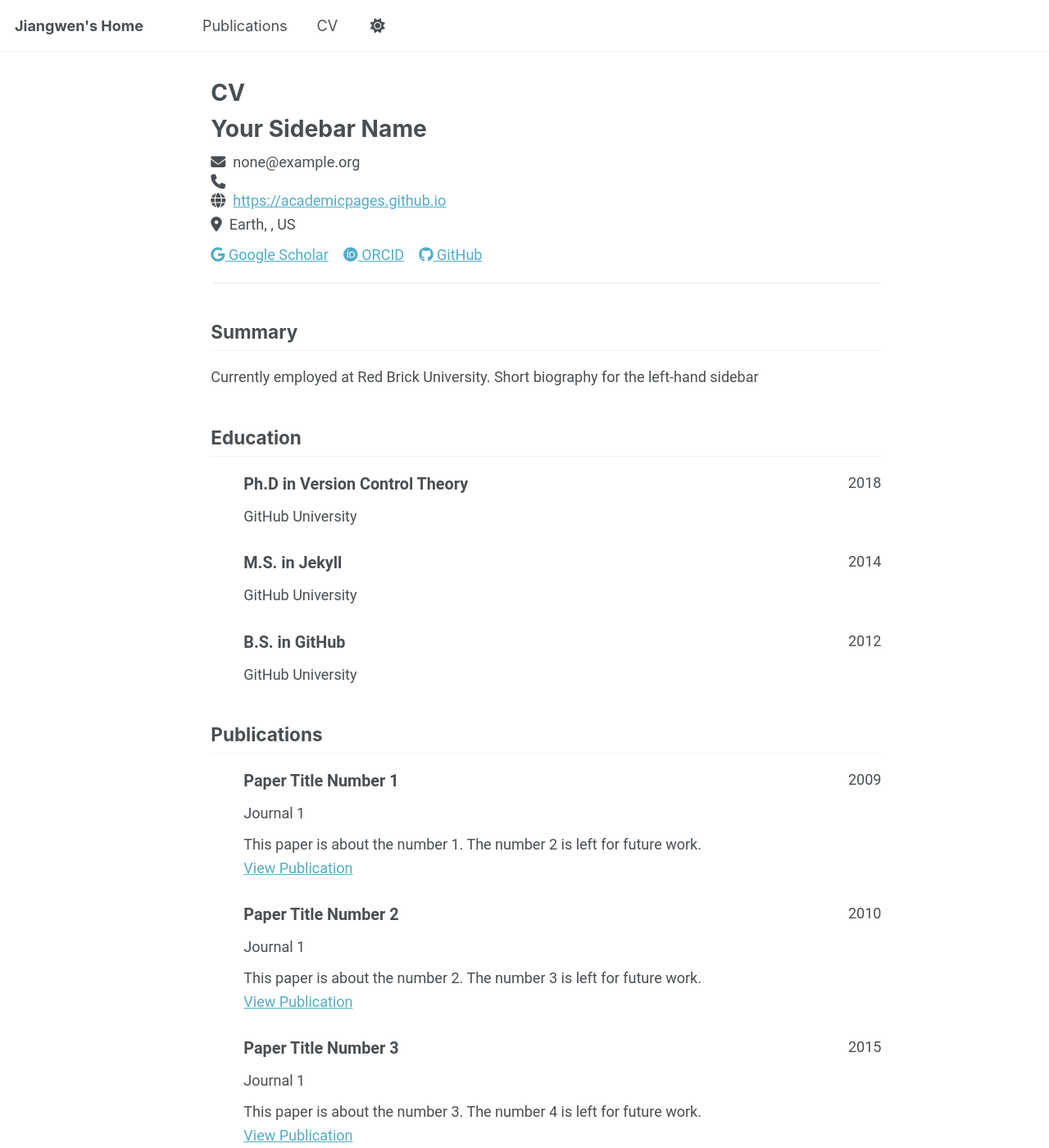
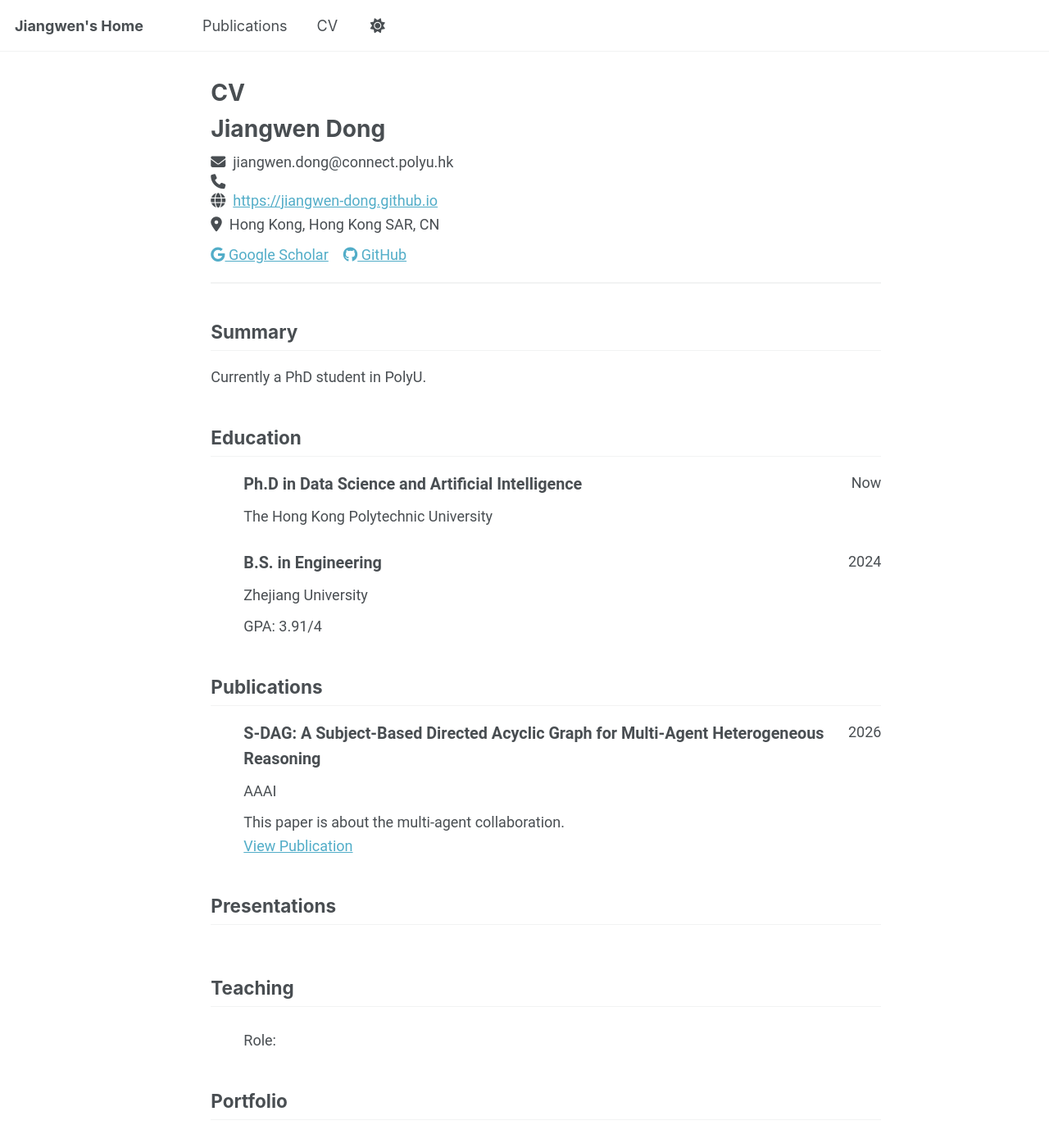
Before and after one commit to Jiangwen-Dong/Jiangwen-Dong.github.io, a Jekyll site: the page built from _pages/cv-json.md, in a window 1280 px wide and 1400 px high. Shown: the whole window at 82% size. Built offline with Jekyll 4.4.1, drawn with Linux system fonts in a browser that asks for light colours; a script that is not in the unit is left out; some of the changed text lies outside the part shown.

Commit message:
Update cv.json

```diff
--- a/_data/cv.json
+++ b/_data/cv.json
@@ -1,16 +1,16 @@
 {
   "basics": {
-    "name": "Your Sidebar Name",
-    "email": "none@example.org",
+    "name": "Jiangwen Dong",
+    "email": "jiangwen.dong@connect.polyu.hk",
     "phone": "",
-    "website": "https://academicpages.github.io",
-    "summary": "Currently employed at Red Brick University. Short biography for the left-hand sidebar",
+    "website": "https://jiangwen-dong.github.io",
+    "summary": "Currently a PhD student in PolyU.",
     "location": {
       "address": "",
       "postalCode": "",
-      "city": "Earth",
-      "countryCode": "US",
-      "region": ""
+      "city": "Hong Kong",
+      "countryCode": "CN",
+      "region": "Hong Kong SAR"
     },
     "profiles": [
       {
@@ -19,44 +19,30 @@
         "url": "https://scholar.google.com/citations?user=PS_CX0AAAAAJ"
       },
       {
-        "network": "ORCID",
-        "username": "",
-        "url": "https://orcid.org/yourorcidurl"
-      },
-      {
         "network": "GitHub",
-        "username": "academicpages",
-        "url": "https://github.com/academicpages"
+        "username": "Jiangwen-Dong",
+        "url": "https://github.com/Jiangwen-Dong"
       }
     ]
   },
   "work": [],
   "education": [
     {
-      "institution": "GitHub University",
-      "area": "Ph.D in Version Control Theory",
+      "institution": "The Hong Kong Polytechnic University",
+      "area": "Ph.D in Data Science and Artificial Intelligence",
       "studyType": "",
-      "startDate": "",
-      "endDate": "2018",
+      "startDate": "2024",
+      "endDate": "Now",
       "gpa": null,
       "courses": []
     },
     {
-      "institution": "GitHub University",
-      "area": "M.S. in Jekyll",
+      "institution": "Zhejiang University",
+      "area": "B.S. in Engineering",
       "studyType": "",
-      "startDate": "",
-      "endDate": "2014",
-      "gpa": null,
-      "courses": []
-    },
-    {
-      "institution": "GitHub University",
-      "area": "B.S. in GitHub",
-      "studyType": "",
-      "startDate": "",
-      "endDate": "2012",
-      "gpa": null,
+      "startDate": "2020",
+      "endDate": "2024",
+      "gpa": 3.91/4,
       "courses": []
     }
   ],
@@ -66,87 +52,38 @@
   "references": [],
   "publications": [
     {
-      "name": "Paper Title Number 1",
-      "publisher": "Journal 1",
-      "releaseDate": "2009-10-01",
-      "website": "https://academicpages.github.io/files/paper1.pdf",
-      "summary": "This paper is about the number 1. The number 2 is left for future work."
+      "name": "S-DAG: A Subject-Based Directed Acyclic Graph for Multi-Agent Heterogeneous Reasoning",
+      "publisher": "AAAI",
+      "releaseDate": "2026-01-20",
+      "website": "https://arxiv.org/abs/2511.06727",
+      "summary": "This paper is about the multi-agent collaboration."
     },
-    {
-      "name": "Paper Title Number 2",
-      "publisher": "Journal 1",
-      "releaseDate": "2010-10-01",
-      "website": "https://academicpages.github.io/files/paper2.pdf",
-      "summary": "This paper is about the number 2. The number 3 is left for future work."
-    },
-    {
-      "name": "Paper Title Number 3",
-      "publisher": "Journal 1",
-      "releaseDate": "2015-10-01",
-      "website": "https://academicpages.github.io/files/paper3.pdf",
-      "summary": "This paper is about the number 3. The number 4 is left for future work."
-    },
-    {
-      "name": "Paper Title Number 4",
-      "publisher": "GitHub Journal of Bugs",
-      "releaseDate": "2024-02-17",
-      "website": "https://academicpages.github.io/files/paper3.pdf",
-      "summary": "This paper is about fixing template issue #693."
-    }
   ],
   "presentations": [
     {
-      "name": "Talk 1 on Relevant Topic in Your Field",
-      "event": "UC San Francisco, Department of Testing",
-      "date": "2012-03-01",
-      "location": "San Francisco, CA, USA",
+      "name": "",
+      "event": "",
+      "date": "",
+      "location": "",
       "description": ""
     },
-    {
-      "name": "Tutorial 1 on Relevant Topic in Your Field",
-      "event": "UC-Berkeley Institute for Testing Science",
-      "date": "2013-03-01",
-      "location": "Berkeley, CA, USA",
-      "description": ""
-    },
-    {
-      "name": "Talk 2 on Relevant Topic in Your Field",
-      "event": "London School of Testing",
-      "date": "2014-02-01",
-      "location": "London, UK",
-      "description": ""
-    },
-    {
-      "name": "Conference Proceeding talk 3 on Relevant Topic in Your Field",
-      "event": "Testing Institute of America 2014 Annual Conference",
-      "date": "2014-03-01",
-      "location": "Los Angeles, CA, USA",
-      "description": ""
-    }
   ],
   "teaching": [
     {
-      "course": "Teaching experience 1",
-      "institution": "University 1, Department",
-      "date": "2014-01-01",
-      "role": "Undergraduate course",
+      "course": "",
+      "institution": "",
+      "date": "",
+      "role": "",
       "description": ""
     },
-    {
-      "course": "Teaching experience 2",
-      "institution": "University 1, Department",
-      "date": "2015-01-01",
-      "role": "Workshop",
-      "description": ""
-    }
   ],
   "portfolio": [
     {
-      "name": "Portfolio item number 1",
-      "category": "portfolio",
+      "name": "",
+      "category": "",
       "date": "",
       "url": "",
-      "description": "Short description of portfolio item number 1<br/><img src='/images/500x300.png'>"
+      "description": ""
     }
   ]
 }
```
